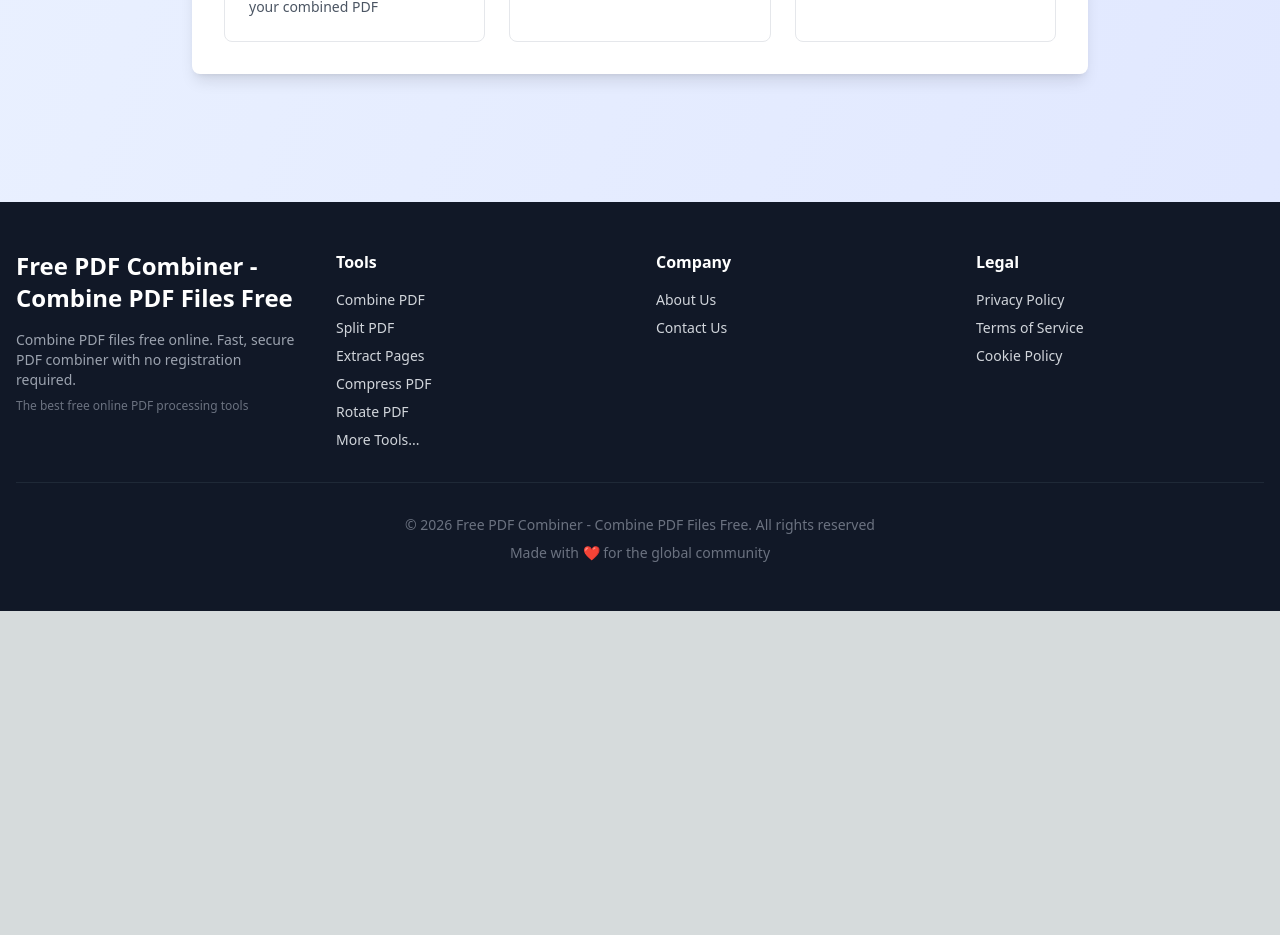
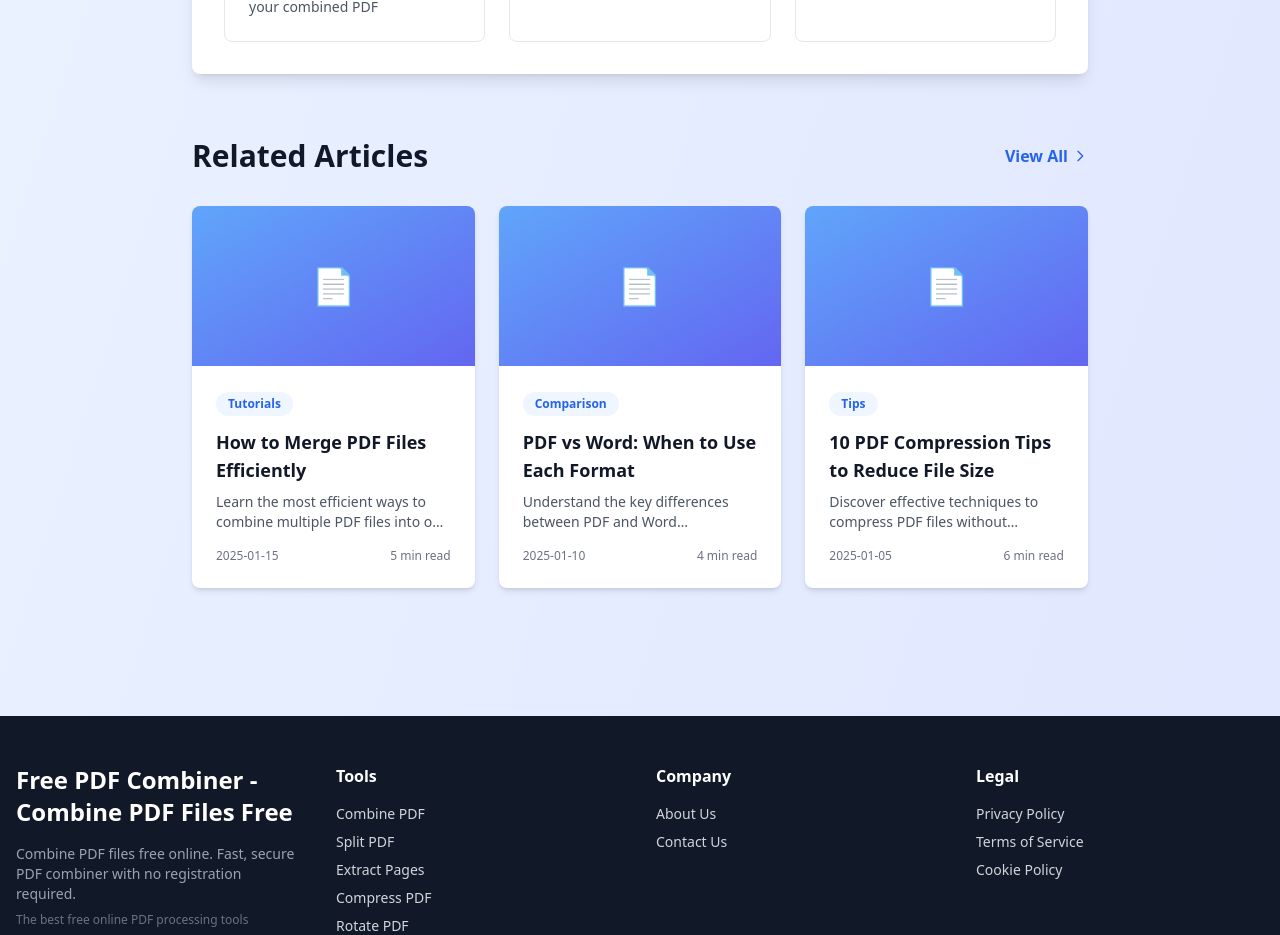
Before and after one commit to maxtimer-hui/pdf-merge-site, a Next.js app in the folder pdf-tools/: page /en/merge in a window 1280 px wide. Shown: the part 2920-3855 px from the top of the page. Before the commit the page ends 3531 px from the top, so only its background shows below. Built offline with nearby package versions, Linux system fonts and the light colour scheme.

Commit message:
feat(merge): add BlogSection component to display related articles

```diff
--- a/pdf-tools/app/[locale]/merge/MergeClient.tsx
+++ b/pdf-tools/app/[locale]/merge/MergeClient.tsx
@@ -10,6 +10,7 @@ import ToolSection from './components/ToolSection';
 import HowToSection from './components/HowToSection';
 import UseCasesSection from './components/UseCasesSection';
 import SEOContentSection from './components/SEOContentSection';
+import BlogSection from './components/BlogSection';
 
 interface MergeClientProps {
   params: Promise<{ locale: string }>;
@@ -49,6 +50,9 @@ export default function MergeClient({ params }: MergeClientProps) {
 
           {/* 6. Related Tools */}
           <RelatedTools currentTool="merge" locale={locale} />
+
+          {/* 7. Blog Articles */}
+          <BlogSection locale={locale} />
         </div>
       </main>
 
--- /dev/null
+++ b/pdf-tools/app/[locale]/merge/components/BlogSection.tsx
@@ -0,0 +1,90 @@
+'use client';
+
+import { useTranslations } from 'next-intl';
+import Link from 'next/link';
+import { blogPosts } from '@/lib/blog-posts';
+
+interface BlogSectionProps {
+  locale: string;
+}
+
+export default function BlogSection({ locale }: BlogSectionProps) {
+  const t = useTranslations('merge');
+
+  // 筛选当前语言的文章
+  const localePosts = blogPosts.filter(post => post.locale === locale);
+
+  // 优先显示与 merge 相关的文章（tags 中包含 'merge'）
+  const mergeRelatedPosts = localePosts.filter(post =>
+    post.tags.some(tag => tag.toLowerCase() === 'merge')
+  );
+
+  // 如果 merge 相关文章不足 3 篇，用其他文章补充
+  const otherPosts = localePosts.filter(post =>
+    !post.tags.some(tag => tag.toLowerCase() === 'merge')
+  );
+
+  const displayPosts = [...mergeRelatedPosts, ...otherPosts].slice(0, 3);
+
+  // 如果没有当前语言的文章，就不显示这个组件
+  if (displayPosts.length === 0) {
+    return null;
+  }
+
+  return (
+    <section className="mt-16">
+      <div className="flex items-center justify-between mb-8">
+        <h2 className="text-3xl font-bold text-gray-900">
+          Related Articles
+        </h2>
+        <Link
+          href={`/${locale}/blog`}
+          className="text-blue-600 hover:text-blue-800 font-semibold flex items-center gap-1"
+        >
+          View All
+          <svg className="w-4 h-4" fill="none" stroke="currentColor" viewBox="0 0 24 24">
+            <path strokeLinecap="round" strokeLinejoin="round" strokeWidth={2} d="M9 5l7 7-7 7" />
+          </svg>
+        </Link>
+      </div>
+
+      <div className="grid md:grid-cols-3 gap-6">
+        {displayPosts.map((post) => (
+          <Link
+            key={post.slug}
+            href={`/${locale}/blog/${post.slug}`}
+            className="bg-white rounded-lg shadow-md hover:shadow-lg transition-shadow overflow-hidden group"
+          >
+            {/* 文章图片占位符 */}
+            <div className="h-40 bg-gradient-to-br from-blue-400 to-indigo-500 flex items-center justify-center">
+              <span className="text-4xl">📄</span>
+            </div>
+
+            <div className="p-6">
+              {/* 分类标签 */}
+              <div className="inline-block px-3 py-1 text-xs font-semibold text-blue-600 bg-blue-50 rounded-full mb-3">
+                {post.category}
+              </div>
+
+              {/* 标题 */}
+              <h3 className="text-lg font-semibold text-gray-900 mb-2 group-hover:text-blue-600 transition-colors line-clamp-2">
+                {post.title}
+              </h3>
+
+              {/* 描述 */}
+              <p className="text-gray-600 text-sm mb-4 line-clamp-2">
+                {post.description}
+              </p>
+
+              {/* 元信息 */}
+              <div className="flex items-center justify-between text-xs text-gray-500">
+                <span>{post.date}</span>
+                <span>{post.readTime}</span>
+              </div>
+            </div>
+          </Link>
+        ))}
+      </div>
+    </section>
+  );
+}
```
Also changed, not shown: 1 other file (tests, documents, lock files or other folders).
